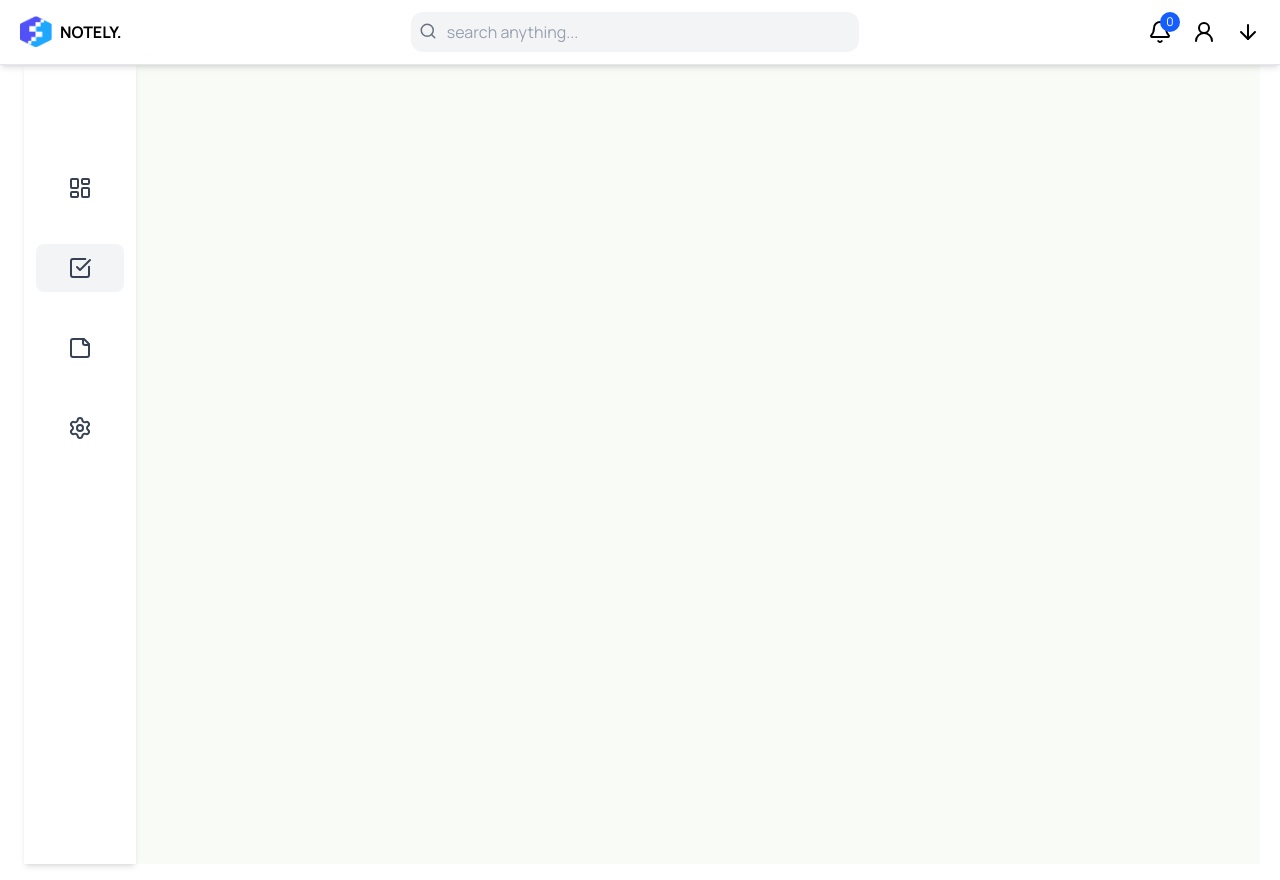
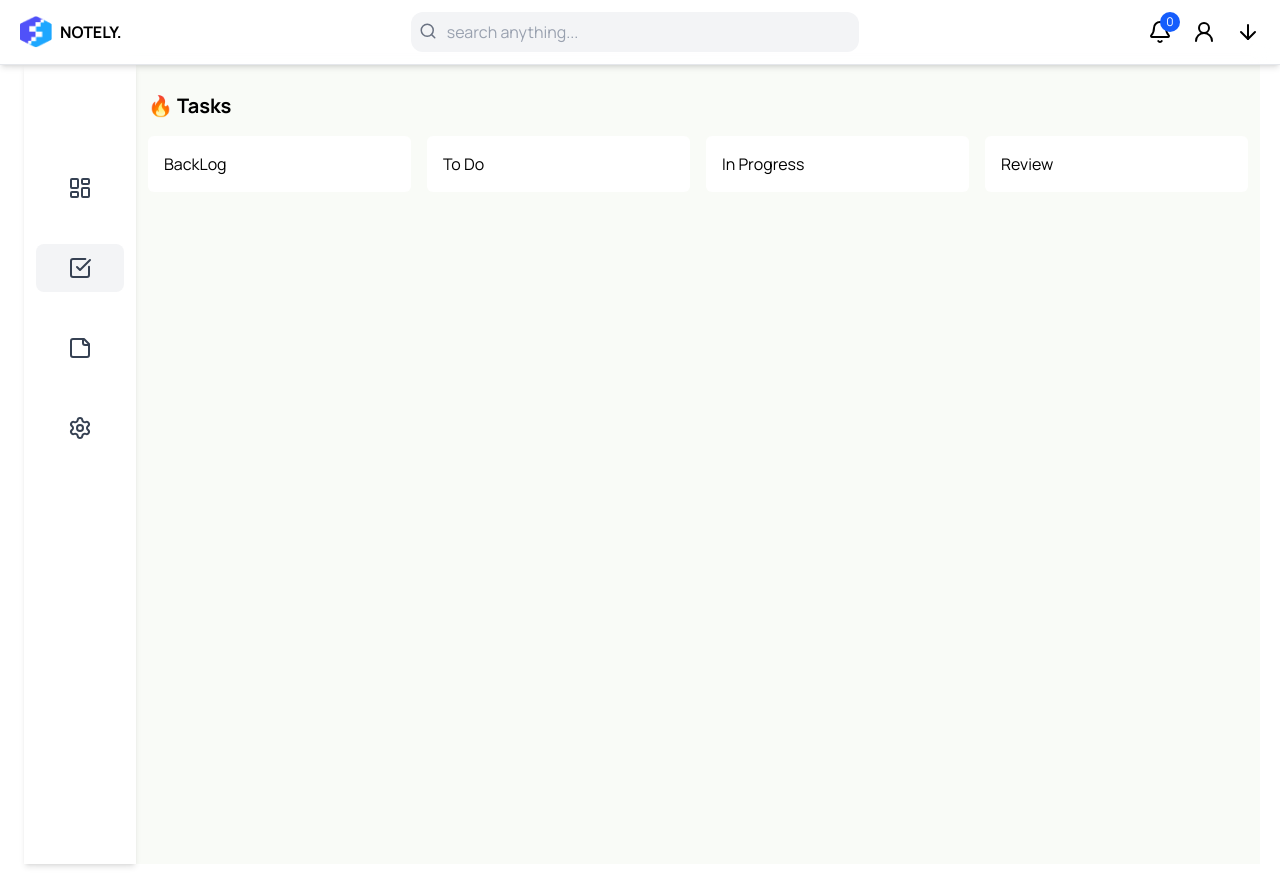
Before and after one commit to LupoNetn/notely, a React (Vite) app: page /tasks in a window 1280 px wide. Built offline with nearby package versions, Linux system fonts and the light colour scheme; a web font is replaced by a local one.

Commit message:
started working on the task page

```diff
--- a/src/App.jsx
+++ b/src/App.jsx
@@ -13,7 +13,7 @@ import Footer from "./components/Footer";
 const App = () => {
   return (
     <>
-      <div className="px-5 relative">
+      <div className="md:px-5 relative">
         <TopBar />
         <BrowserRouter>
           <Routes>
--- a/src/components/Tasks.jsx
+++ b/src/components/Tasks.jsx
@@ -1,11 +1,54 @@
-import React from 'react'
+import React from "react";
+
+const taskHeader = [
+  { title: "BackLog" },
+  { title: "In Progress" },
+  { title: "Review" },
+  { title: "To Do" },
+];
 
 const Tasks = () => {
   return (
-    <div>
+    <>
+      <header>
+        <div className="flex">
+          <h1 className="font-bold text-xl">🔥 Tasks</h1>
+        </div>
+      </header>
 
-    </div>
-  )
-}
+      <main>
+        {/* Task Header */}
 
-export default Tasks
+        <div className="grid grid-cols-4 gap-4 my-4">
+
+          <div>
+            <div className="flex bg-background items-center justify-between p-4 rounded-md">
+              <h3>BackLog</h3>
+            </div>
+          </div>
+
+          <div>
+            <div className="flex bg-background items-center justify-between p-4 rounded-md">
+              <h3>To Do</h3>
+            </div>
+          </div>
+
+          <div>
+            <div className="flex bg-background items-center justify-between p-4 rounded-md">
+              <h3>In Progress</h3>
+            </div>
+          </div>
+
+          <div>
+            <div className="flex bg-background items-center justify-between p-4 rounded-md">
+              <h3>Review</h3>
+            </div>
+          </div>
+
+        </div>
+      </main>
+    </>
+  );
+};
+
+export default Tasks;
```
